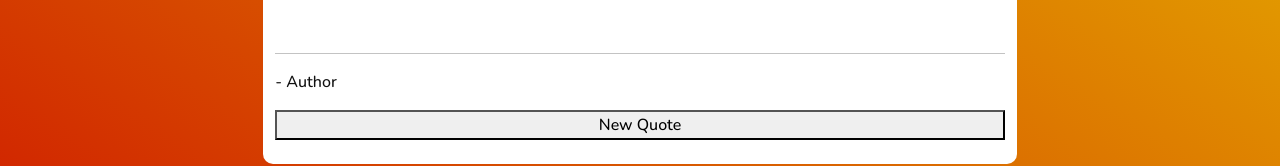
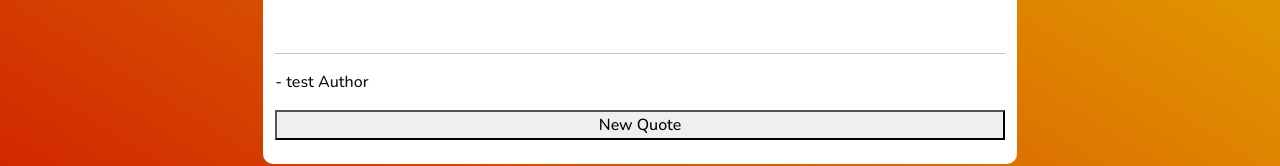
Before and after one commit to mdgabx/wdbsa-quote-generator, a React (Create React App) app: page / in a window 1280 px wide. Shown: the part 288-454 px from the top of the page. Built offline with nearby package versions, Linux system fonts and the light colour scheme.

Commit message:
test commit

```diff
--- a/src/components/Home.js
+++ b/src/components/Home.js
@@ -8,7 +8,7 @@ class Home extends Component{
                 <div className="container py-4 d-flex" id="quote-box" >
                     <p id="text" className="text-center">" text quote "</p>
                     <hr />
-                    <p id="author">- Author</p>
+                    <p id="author">- test Author</p>
                     <button id="new-quote">New Quote</button>
                 </div>
             </div>
```
